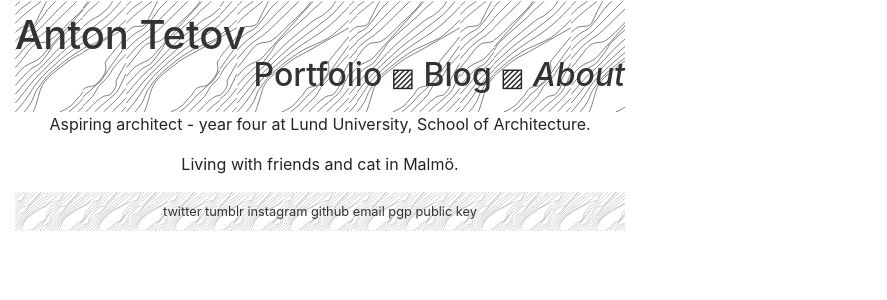
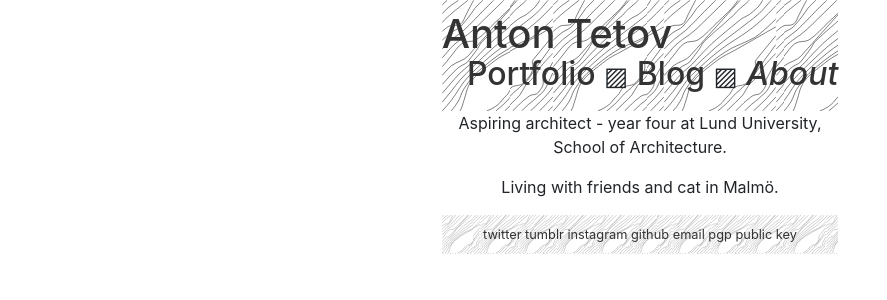
Before and after one commit to sonyamamurin/sonyamamurin.github.io, a Jekyll site: the page built from about.md, in a window 1280 px wide. Shown: the top 300 px of the page, without its empty margins (0-887 px from the left). Built offline with Jekyll 4.4.1, drawn with Linux system fonts in a browser that asks for light colours.

Commit message:
New layout widths.

```diff
--- a/_layouts/default.html
+++ b/_layouts/default.html
@@ -5,14 +5,12 @@ layout: compress
 <html lang="{{ page.lang | default: site.lang | default: "en" }}">
     {% include head.html %}
     <body>
-        <div class="container col-sm-2 col-md-3"></div>
-        <div class="container col-sm-8 col-md-6">
+            <div class="col-sm-10 col-md-8 col-lg-6 col-xl-4 mx-auto">
                 {% include header.html %}
                 <main>
                     {{ content }}
                 </main>
                 {% include footer.html %}
             </div>
-        <div class="container col-sm-2 col-md-3"></div>
     </body>
 </html>
```
Also changed, not shown: _includes/main.css (+1 -1 lines). Lines whose indentation alone changed are shown as unchanged.
